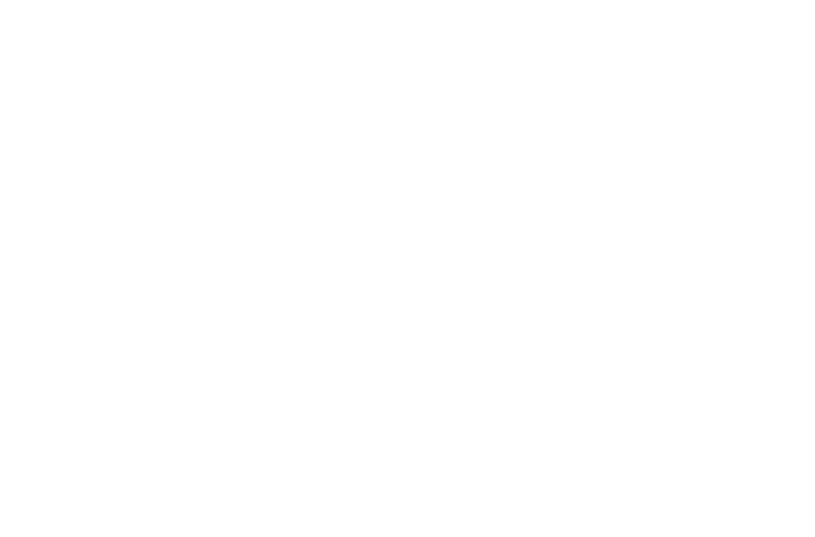
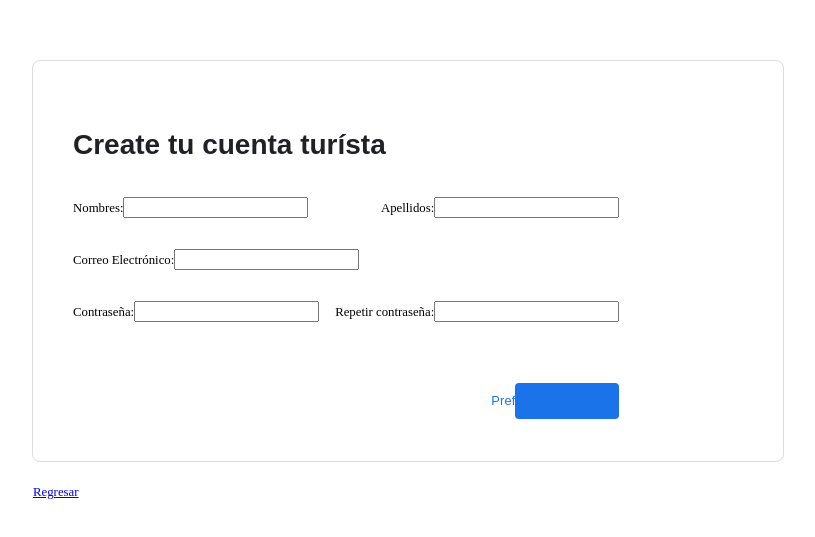
Before and after one commit to Trixtaro/rutasturisticas, a React (Create React App) app in the folder react-app/: page /register/turista in a window 1280 px wide. Before the commit this address led to /404. Shown: the part 139-676 px from the top of the page, without its empty margins (232-1047 px from the left). Built offline with nearby package versions, Linux system fonts and the light colour scheme.

Commit message:
Se creó page registrar/turista
Cumpliendo con https://github.com/Trixtaro/rutasturisticas/issues/15#issue-539410674

```diff
--- a/react-app/public/index.html
+++ b/react-app/public/index.html
@@ -1,16 +1,13 @@
 <!DOCTYPE html>
-<html lang="en">
-
+<html lang="es">
   <head>
     <meta charset="utf-8" />
     <meta name="viewport" content="width=device-width, initial-scale=1, shrink-to-fit=no" />
     <!-- <script src="https://kit.fontawesome.com/6ddd1e2310.js" crossorigin="anonymous"></script> -->
     <title>Rutas Turisticas</title>
   </head>
-
   <body>
     <div id="app"></div>
     <div id="modal"></div>
   </body>
-
 </html>
--- a/react-app/src/components/App.js
+++ b/react-app/src/components/App.js
@@ -8,6 +8,7 @@
 import Register from '../pages/RegisterPage';
 import Lugar from '../pages/LugarPage';
 import SolicitudGuias from '../pages/SolicitudGuias';
+import RegisterTurista from '../pages/RegisterTurista';
 
 function App(){
 
@@ -19,6 +20,7 @@
                 <AppRoute exact path="/admin/solicitudes" component={SolicitudGuias} layout={Layout} />
                 <Route exact path="/login" component={Login} />
                 <Route exact path="/register" component={Register} />
+                <Route exact path="/register/turista" component={RegisterTurista} />
                 <Redirect path="*" to="/404" />
             </Switch>
         </BrowserRouter>
--- a/react-app/src/pages/RegisterPage.js
+++ b/react-app/src/pages/RegisterPage.js
@@ -12,14 +12,14 @@
         return (
             <React.Fragment>
                 <div className="RegisterPage">
-                    <h1 className="titulo">Cómo te deseas registrar?</h1>
+                    <h1 className="titulo">¿Cómo te deseas registrar?</h1>
                     <div className="opciones">
                         <Opcion
                             titulo="Turista"
                             foto={FotoTurista}
                             descripcion="Disfruta de tus viajes acompañados de expertos locales"
                             link="/register/turista"
-                            />
+                        />
                         <Opcion
                             titulo="Guia turístico"
                             foto={FotoGuia}
@@ -31,7 +31,6 @@
             </React.Fragment>
         );
     }
-
 }
 
 export default RegisterPage;
--- /dev/null
+++ b/react-app/src/pages/RegisterTurista.js
@@ -0,0 +1,68 @@
+import React from 'react';
+import { Link } from 'react-router-dom';
+
+import './styles/RegisterTurista.css';
+
+class RegisterTurista extends React.Component {
+    render () {
+        return (
+            <React.Fragment>
+                <div className="RegisterTurista">
+                    <div className="Caja">
+                        <div className="form">
+                            <form>
+                                <div className="nombre">
+                                    <h1>Create tu cuenta turísta</h1>
+                                </div>
+                                <div className="cuerpo">
+                                    <div className="fields">
+                                        <div className="datos">
+                                            <div className="field">
+                                                <label htmlFor="nombres">Nombres:</label>
+                                                <input type="text" id="nombres" name="nombres"></input>
+                                            </div>
+                                            <div className="field">
+                                                <label htmlFor="apellidos">Apellidos:</label>
+                                                <input type="text" id="apellidos" name="apellidos"></input>
+                                            </div>
+                                        </div>
+                                        <div className="field">
+                                            <label htmlFor="correo">Correo Electrónico:</label>
+                                            <input type="email" id="correo" name="correo"></input>
+                                        </div>
+                                        <div className="datos">
+                                            <div className="field">
+                                                <label htmlFor="clave">Contraseña:</label>
+                                                <input type="password" id="clave" name="clave"></input>
+                                            </div>
+                                            <div className="field">
+                                                <label htmlFor="clave2">Repetir contraseña:</label>
+                                                <input type="password" id="clave2" name="clave2"></input>
+                                            </div>
+                                        </div>
+                                    </div>
+                                    <div className="botones">
+                                        <Link to="../login">
+                                            <div className="btn-iniciar-sesion">
+                                                <div>Prefiero iniciar sesión</div>
+                                            </div>
+                                        </Link>
+                                        <div className="btn-accion"></div>
+                                        <span><span>Registrarme</span></span>
+                                    </div>
+                                </div>
+                            </form>
+                        </div>
+                        <div className="regresar">
+                            <Link to="./">
+                                Regresar
+                            </Link>
+                        </div>
+                    </div>
+                </div>
+            </React.Fragment>
+        );
+    }
+}
+
+export default RegisterTurista;
--- /dev/null
+++ b/react-app/src/pages/styles/RegisterTurista.css
@@ -0,0 +1,114 @@
+.RegisterTurista {
+    display: flex;
+    flex-direction: column;
+    min-height: 100vh;
+    position: relative;
+}
+
+.RegisterTurista:before,
+.RegisterTurista:after {
+    content:'';
+    display:block;
+    box-flex:1;
+    flex-grow:1;
+    height:24px
+}
+
+.Caja {
+    width: 750px;
+    border-radius: 8px;
+    border: 1px solid #dadce0;
+    display: block;
+    flex-shrink: 0;
+    margin: 0 auto;
+}
+
+.form {
+    display: flex;
+    height: auto;
+    min-height: 250px;
+    padding: 48px 40px 36px;
+    overflow: hidden;
+}
+
+.nombre {
+    font-size: 14px;
+    line-height: 1.4286;
+}
+
+.nombre h1 {
+    color: #202124;
+    font-family: 'Google Sans',arial,sans-serif;
+    padding-bottom: 0;
+    padding-top: 16px;
+}
+
+.cuerpo {
+    padding: 24px 0 0;
+}
+
+.datos {
+    display: flex;
+    flex-wrap: wrap;
+    justify-content: space-between;
+}
+
+.datos .field:first-child {
+    margin-right: 16px;
+}
+
+.field {
+    padding: 8px 0 8px;
+    height: 36px;
+}
+
+.botones {
+    align-items: center;
+    display: flex;
+    flex-direction: row-reverse;
+    flex-wrap: wrap;
+    justify-content: space-between;
+    margin-top: 32px;
+    min-height: 48px;
+    padding-bottom: 0;
+}
+
+.btn-iniciar-sesion div {
+    color:#1a73e8;
+    cursor: pointer;
+    display: inline-block;
+    font-family: 'Google Sans',arial,sans-serif;
+    font-weight: 500;
+    letter-spacing: .25px;
+    line-height: 36px;
+    padding: 6px 0;
+    position: relative;
+}
+
+.btn-accion {
+    position: absolute;
+    background: #1a73e8;
+    cursor: pointer;
+    border-radius: 4px;
+    height: 36px;
+    width: 6.5rem;
+}
+
+.botones span span{
+    margin: 8px 16px;
+    color: #fff;
+    font-family: 'Google Sans',arial,sans-serif;
+    font-weight: 500;
+    letter-spacing: .25px;
+    line-height: 36px;
+}
+
+.botones span {
+    position: relative;
+}
+
+.regresar {
+    height: 16.8px;
+    padding: 24px 0 0;
+    position: absolute;
+}
```
Lines whose indentation alone changed are shown as unchanged.
